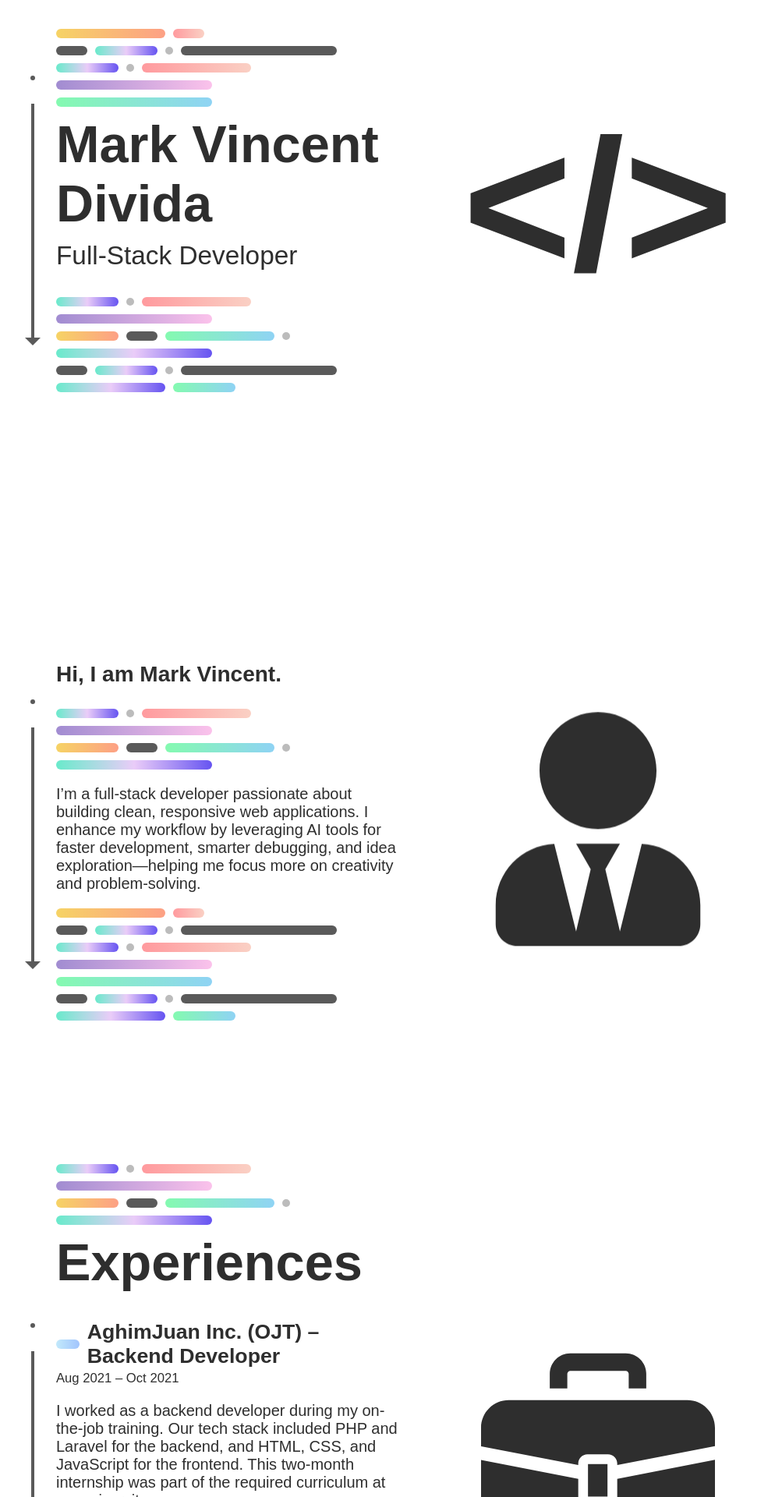
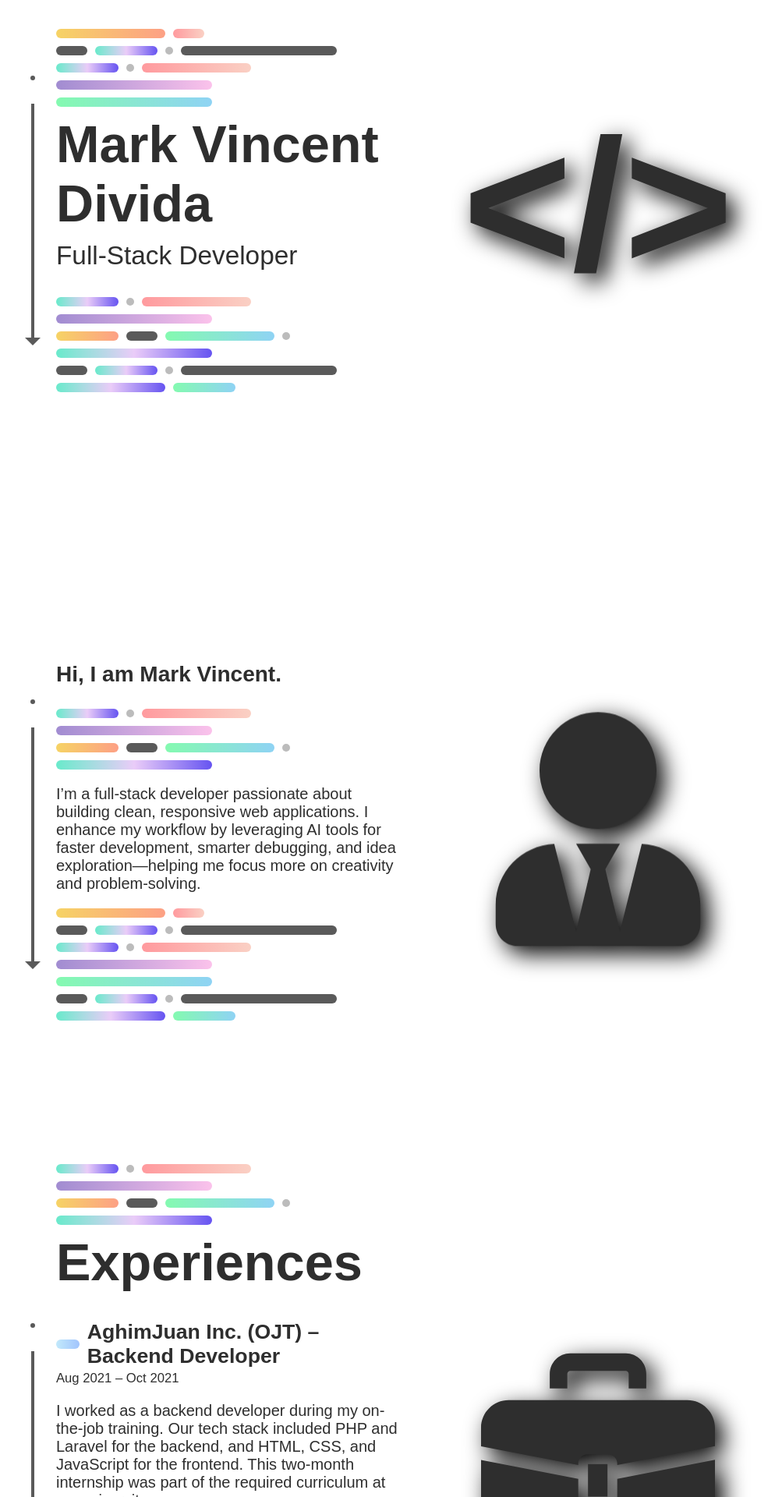
Before and after one commit to Embi-Dev/PersonalPorfolioWebsite, a React (Vite) app: page / in a window 1280 px wide. Shown: the part 220-2140 px from the top of the page at 78% size, without its empty margins (118-1112 px from the left). Built offline with nearby package versions, Linux system fonts and the light colour scheme; a web font is replaced by a local one.

Commit message:
Added backdrop to icon

```diff
--- a/src/components/About.jsx
+++ b/src/components/About.jsx
@@ -8,7 +8,7 @@ export default function About() {
                     <div className="arrow-head"></div>
                 </div>
                 <div>
-                    <div className="bouncing-code logo-mobile">
+                    <div className="bouncing-code logo-mobile  svg-3d">
                             <svg fill="#2e2e2e" viewBox="-32 0 512 512" xmlns="http://www.w3.org/2000/svg" width={300} height={300}><g id="SVGRepo_bgCarrier" strokeWidth="0"></g><g id="SVGRepo_tracerCarrier" strokeLinecap="round" strokeLinejoin="round"></g><g id="SVGRepo_iconCarrier"><path d="M224 256c70.7 0 128-57.3 128-128S294.7 0 224 0 96 57.3 96 128s57.3 128 128 128zm95.8 32.6L272 480l-32-136 32-56h-96l32 56-32 136-47.8-191.4C56.9 292 0 350.3 0 422.4V464c0 26.5 21.5 48 48 48h352c26.5 0 48-21.5 48-48v-41.6c0-72.1-56.9-130.4-128.2-133.8z"></path></g></svg>
                     </div>
                     <p className="about-me-intro"><b>Hi, I am Mark Vincent.</b></p>
@@ -59,7 +59,7 @@ export default function About() {
                 </div>
             </div>
             <div className="bouncing-code left">
-                <div className="logo-left-container logo-desktop">
+                <div className="logo-left-container logo-desktop svg-3d">
                     <svg fill="#2e2e2e" viewBox="-32 0 512 512" xmlns="http://www.w3.org/2000/svg" width={300} height={300}><g id="SVGRepo_bgCarrier" strokeWidth="0"></g><g id="SVGRepo_tracerCarrier" strokeLinecap="round" strokeLinejoin="round"></g><g id="SVGRepo_iconCarrier"><path d="M224 256c70.7 0 128-57.3 128-128S294.7 0 224 0 96 57.3 96 128s57.3 128 128 128zm95.8 32.6L272 480l-32-136 32-56h-96l32 56-32 136-47.8-191.4C56.9 292 0 350.3 0 422.4V464c0 26.5 21.5 48 48 48h352c26.5 0 48-21.5 48-48v-41.6c0-72.1-56.9-130.4-128.2-133.8z"></path></g></svg>
                 </div>
             </div>
--- a/src/components/Experience.jsx
+++ b/src/components/Experience.jsx
@@ -27,7 +27,7 @@ export default function Projects () {
                     </div>
                     <h1>Experiences</h1>
                     <div className="logo-mobile">
-                         <div className="logo-left-container">
+                         <div className="logo-left-container  svg-3d">
                             <svg className="bouncing-animation" version="1.1" id="_x32_" xmlns="http://www.w3.org/2000/svg" xmlnsXlink="http://www.w3.org/1999/xlink" viewBox="0 0 512 512" xmlSpace="preserve" fill="#2e2e2e"><g id="SVGRepo_bgCarrier" strokeWidth="0"></g><g id="SVGRepo_tracerCarrier" strokeLinecap="round" strokeLinejoin="round"></g><g id="SVGRepo_iconCarrier"> <style type="text/css"> .st0 fill:#000000; </style> <g> <path className="st0" d="M451.528,129.424H60.472C27.077,129.424,0,156.494,0,189.896v40.313l212.743,41.306v-3.41 c0-11.139,9.028-20.16,20.16-20.16h45.014c11.132,0,20.159,9.021,20.159,20.16v3.41L512,229.813v-39.917 C512,156.494,484.924,129.424,451.528,129.424z"></path> <path className="st0" d="M298.076,341.563c0,11.139-9.028,20.159-20.159,20.159h-45.014c-11.132,0-20.16-9.02-20.16-20.159v-40 L0,260.258v164.25c0,33.403,27.077,60.472,60.472,60.472h391.056c33.396,0,60.472-27.069,60.472-60.472V259.854l-213.924,41.709 V341.563z"></path> <rect x="234.076" y="269.278" className="st0" width="42.667" height="71.111"></rect> <path className="st0" d="M188.798,71.826c0.007-1.833,0.688-3.305,1.875-4.535c1.222-1.187,2.702-1.861,4.528-1.874h121.597 c1.827,0.014,3.306,0.687,4.528,1.874c1.188,1.23,1.861,2.702,1.875,4.535v32h38.396v-32c0.007-12.312-5.041-23.632-13.125-31.68 c-8.041-8.076-19.36-13.132-31.674-13.125H195.202c-12.312-0.006-23.632,5.049-31.68,13.125 c-8.077,8.049-13.132,19.368-13.119,31.68v32h38.396V71.826z"></path> </g> </g></svg>
                     </div>
                     </div>
@@ -51,7 +51,7 @@ export default function Projects () {
             </div>
 
             <div className="left">
-               <div className="logo-left-container logo-desktop">
+               <div className="logo-left-container logo-desktop  svg-3d">
                     <svg className="bouncing-animation" version="1.1" id="_x32_" xmlns="http://www.w3.org/2000/svg" xmlnsXlink="http://www.w3.org/1999/xlink" viewBox="0 0 512 512" xmlSpace="preserve" fill="#2e2e2e"><g id="SVGRepo_bgCarrier" strokeWidth="0"></g><g id="SVGRepo_tracerCarrier" strokeLinecap="round" strokeLinejoin="round"></g><g id="SVGRepo_iconCarrier"> <style type="text/css"> .st0 fill:#000000; </style> <g> <path className="st0" d="M451.528,129.424H60.472C27.077,129.424,0,156.494,0,189.896v40.313l212.743,41.306v-3.41 c0-11.139,9.028-20.16,20.16-20.16h45.014c11.132,0,20.159,9.021,20.159,20.16v3.41L512,229.813v-39.917 C512,156.494,484.924,129.424,451.528,129.424z"></path> <path className="st0" d="M298.076,341.563c0,11.139-9.028,20.159-20.159,20.159h-45.014c-11.132,0-20.16-9.02-20.16-20.159v-40 L0,260.258v164.25c0,33.403,27.077,60.472,60.472,60.472h391.056c33.396,0,60.472-27.069,60.472-60.472V259.854l-213.924,41.709 V341.563z"></path> <rect x="234.076" y="269.278" className="st0" width="42.667" height="71.111"></rect> <path className="st0" d="M188.798,71.826c0.007-1.833,0.688-3.305,1.875-4.535c1.222-1.187,2.702-1.861,4.528-1.874h121.597 c1.827,0.014,3.306,0.687,4.528,1.874c1.188,1.23,1.861,2.702,1.875,4.535v32h38.396v-32c0.007-12.312-5.041-23.632-13.125-31.68 c-8.041-8.076-19.36-13.132-31.674-13.125H195.202c-12.312-0.006-23.632,5.049-31.68,13.125 c-8.077,8.049-13.132,19.368-13.119,31.68v32h38.396V71.826z"></path> </g> </g></svg>
                </div>
             </div>
--- a/src/components/Home.jsx
+++ b/src/components/Home.jsx
@@ -60,7 +60,7 @@ export default function Home() {
                 </div>
             </div>
         </div>
-        <div className="bouncing-code left">&lt;/&gt;</div>
+        <div className="bouncing-code left  svg-3d">&lt;/&gt;</div>
     </section>
   );
 }
--- a/src/styles/home.css
+++ b/src/styles/home.css
@@ -138,6 +138,11 @@
 .logo-mobile{
   display: none;
 }
+.svg-3d {
+  filter: drop-shadow(10px 10px 15px rgba(0, 0, 0, 1.4));
+  transition: transform 0.3s ease;
+}
+
 /* Bounce keyframes */
 @keyframes bounce {
   0%, 100% {
```
Also changed, not shown: src/components/TechStack.jsx (+2 -2 lines).
